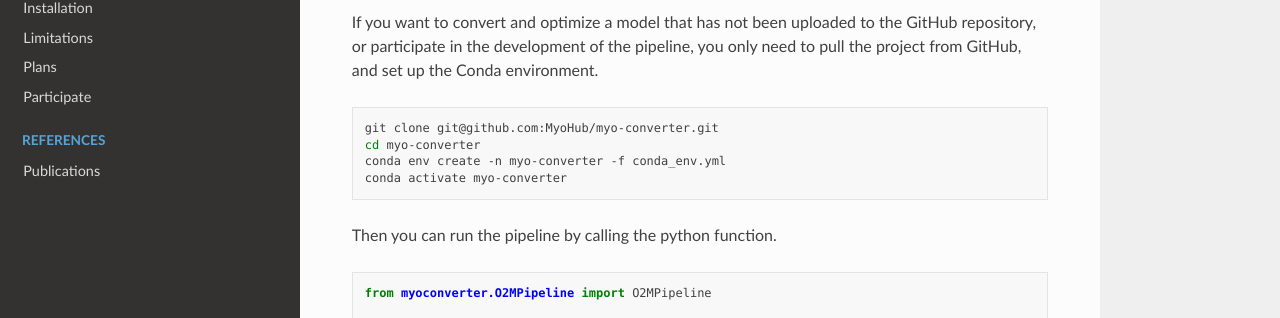
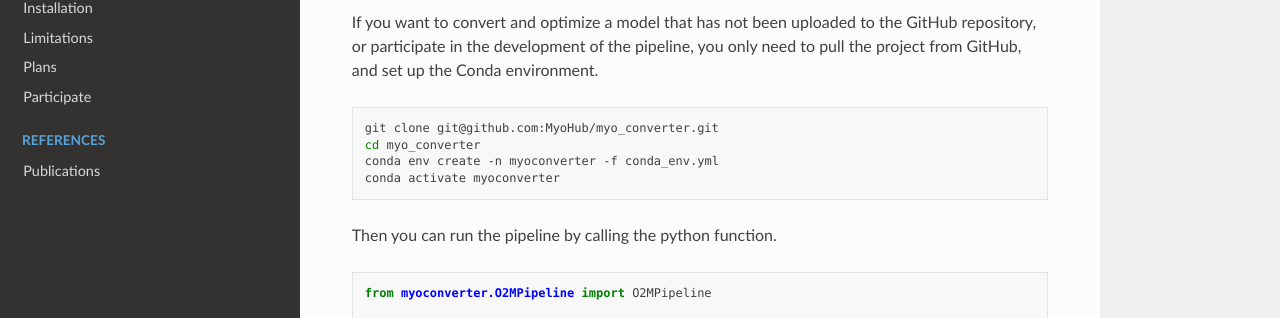
Before and after one commit to MyoHub/myoconverter, a Sphinx documentation site: the page built from docs/source/usage.rst, in a window 1280 px wide and 1333 px high. Shown: the part 245-563 px from the top of the window. Built offline with Sphinx 7.4.7 and the Read the Docs theme 2.0.0, drawn with Linux system fonts in a browser that asks for light colours.

Commit message:
More link fixes, try to make model list / examples clearer and consistent with docs

```diff
--- a/docs/source/index.rst
+++ b/docs/source/index.rst
@@ -8,10 +8,10 @@
 
 .. note::
 
-   We evaluate the accuracy of the converter with a `handful of models <models.html>`_. However, these models do not cover all possible features of OpenSim models. Hence, when converting a new model, there is a chance the conversion fails due to a missing implementation. In this case you can open an issue, or, preferably, `contribute <participate.html>`_ to the project and create a pull request. `See the GitHub repository <https://github.com/MyoHub/myo-converter>`_
+   We evaluate the accuracy of the converter with a `handful of models <models.html>`_. However, these models do not cover all possible features of OpenSim models. Hence, when converting a new model, there is a chance the conversion fails due to a missing implementation. In this case you can open an issue, or, preferably, `contribute <participate.html>`_ to the project and create a pull request. `See the GitHub repository <https://github.com/MyoHub/myo_converter>`_
 
 .. note::
-  The example models may not be suitable for research purposes as such; you may need to further modify e.g. joint limits, or add contacts according to your use case.
+  The aim of MyoConverter is to replicate OpenSim models in MuJoCo format as faithfully as possible. This means that any possible errors in the original OpenSim models are likely to remain in the MuJoCo model. Hence, the converted models may not be suitable for research purposes as such, but may require further adjustments. Models with further manual adjustments, ensuring their suitability for functional task simulations, can be found in the [MyoSim](https://github.com/MyoHub/myo_sim) project, which builds on models converted by MyoConverter.
 
 .. toctree::
    :maxdepth: 2
--- a/docs/source/install.rst
+++ b/docs/source/install.rst
@@ -3,4 +3,4 @@
 
 .. _installation:
 
-If you want to convert and optimize a model that has not been uploaded to the GitHub repository, or participate in the development of the pipeline, you only need to pull the project from GitHub, and set it up according to description inside the `ReadMe <https://github.com/MyoHub/myo-converter/tree/main#download--setup>`_.
+If you want to convert and optimize a model that has not been uploaded to the GitHub repository, or participate in the development of the pipeline, you only need to pull the project from GitHub, and set it up according to description inside the `ReadMe <https://github.com/MyoHub/myo_converter/tree/main#download--setup>`_.
--- a/docs/source/limitations.rst
+++ b/docs/source/limitations.rst
@@ -42,7 +42,7 @@
 
    - In contrast to OpenSim, MuJoCo uses `operational range <https://mujoco.readthedocs.io/en/stable/modeling.html#muscle-actuators>`_ rather than optimal fiber length to define muscle force properties. The operational range represents the valid range of muscle activation values within which the muscle behaves in a reasonable manner.
 
-   - In our optimization setup, we assume that the maximum operational range of the muscles falls within the interval [0, 1.8]. This range is considered reasonable as it ensures that the muscle behavior remains within acceptable biological constraints. It is important to note that this setup may not account for extreme conditions, such as the `Tug of War <https://github.com/MyoHub/myo-converter/tree/main/models/osim/TugOfWar>`_ model. However, it serves as a suitable constraint for typical biological musculoskeletal models.
+   - In our optimization setup, we assume that the maximum operational range of the muscles falls within the interval [0, 1.8]. This range is considered reasonable as it ensures that the muscle behavior remains within acceptable biological constraints. It is important to note that this setup may not account for extreme conditions, such as the `Tug of War <https://github.com/MyoHub/myo_converter/tree/main/models/osim/TugOfWar>`_ model. However, it serves as a suitable constraint for typical biological musculoskeletal models.
 
 10. **Current MuJoCo model uses non-elastic tendon.**
 
--- a/docs/source/models.rst
+++ b/docs/source/models.rst
@@ -3,9 +3,9 @@
 Models
 ======
 
-We present a set of example models together with the conversion software. More details can be found in the repo `ReadMe <https://github.com/MyoHub/myo-converter/blob/main/README.md#example-models>`_. These models were used to evaluate the functionality of the converter.
+We present a set of example models that have been used to evaluate the functionality of the converter. You can find these models in the repo `ReadMe <https://github.com/MyoHub/myo_converter/blob/main/README.md#example-models>`_.
 
-In addition to these models, we maintain here a list of models that have been converted and used by other users. This aims to minimize redundant efforts in converting the same models. However, it's important to note that we cannot guarantee the quality or accuracy of these listed models, since there is no universal test on them. Therefore, we strongly recommend thoroughly checking/testing these models before using in your own projects.
+In addition to these example models, we maintain here a list of models that have been converted and used by other users. This aims to minimize redundant efforts in converting the same models. However, it's important to note that we cannot guarantee the quality or accuracy of these listed models, since there is no universal quality/accuracy test. Therefore, we strongly recommend thoroughly checking/testing these models before using in your own projects.
 
 If you encounter any issues with the listed models, we kindly request that you report them to the original creator or maintainer of the model. This ensures that any problems can be addressed by the appropriate individuals.
 
--- a/docs/source/usage.rst
+++ b/docs/source/usage.rst
@@ -10,10 +10,10 @@
 
 .. code-block:: bash
 
-   git clone git@github.com:MyoHub/myo-converter.git
-   cd myo-converter
-   conda env create -n myo-converter -f conda_env.yml
-   conda activate myo-converter
+   git clone git@github.com:MyoHub/myo_converter.git
+   cd myo_converter
+   conda env create -n myoconverter -f conda_env.yml
+   conda activate myoconverter
 
 Then you can run the pipeline by calling the python function.
 
```
Also changed, not shown: README.md (+5 -7 lines).
